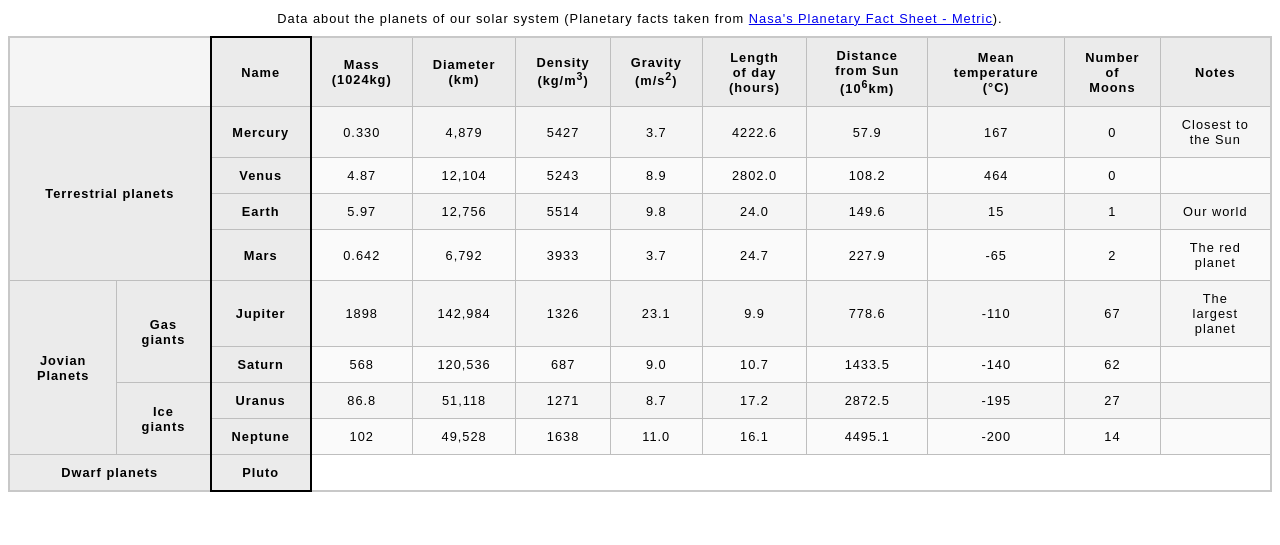
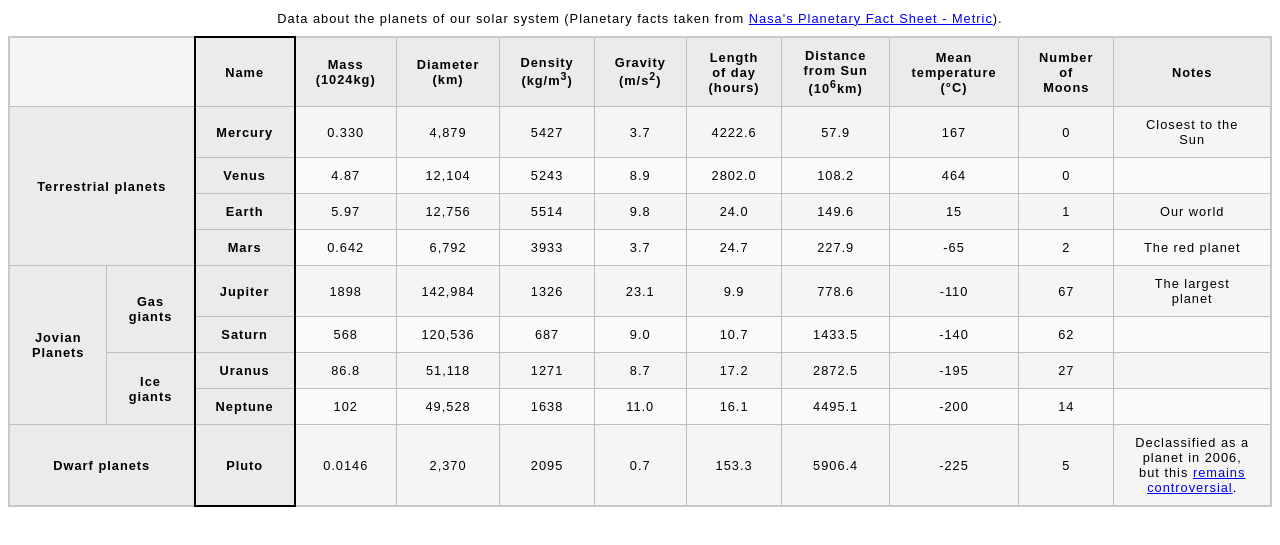
Before and after one commit to OptimumMeans/intermediate_html_and_css_course, a plain HTML site: page planet_data/blank-template.html in a window 1280 px wide. Shown: the part 79-624 px from the top of the page. Drawn offline with Linux system fonts and the light colour scheme.

Commit message:
Added pluto!

```diff
--- a/planet_data/blank-template.html
+++ b/planet_data/blank-template.html
@@ -146,6 +146,15 @@
           <tr>
             <th colspan="2">Dwarf planets</th>
             <th>Pluto</th>
+            <td>0.0146</td>
+            <td>2,370</td>
+            <td>2095</td>
+            <td>0.7</td>
+            <td>153.3</td>
+            <td>5906.4</td>
+            <td>-225</td>
+            <td>5</td>
+            <td>Declassified as a planet in 2006, but this <a href="http://www.usatoday.com/story/tech/2014/10/02/pluto-planet-solar-system/16578959/">remains controversial</a>.</td>
           </tr>
         </tbody>
           <!-- <tfoot> Not needed </tfoot> -->
```
